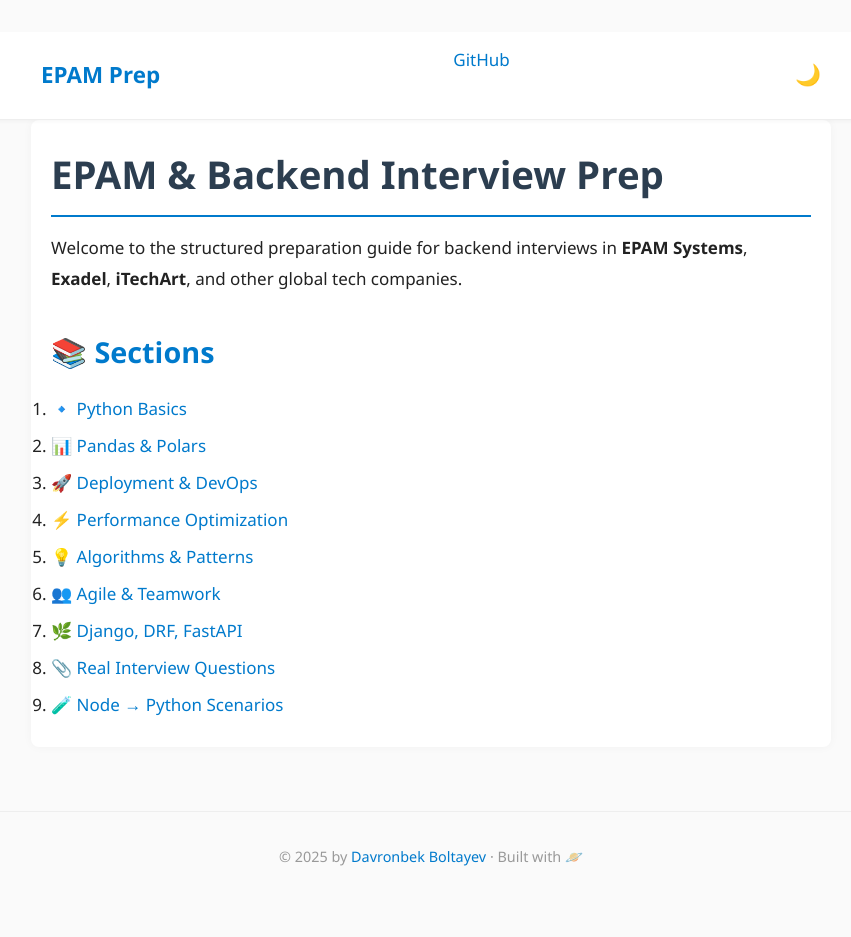
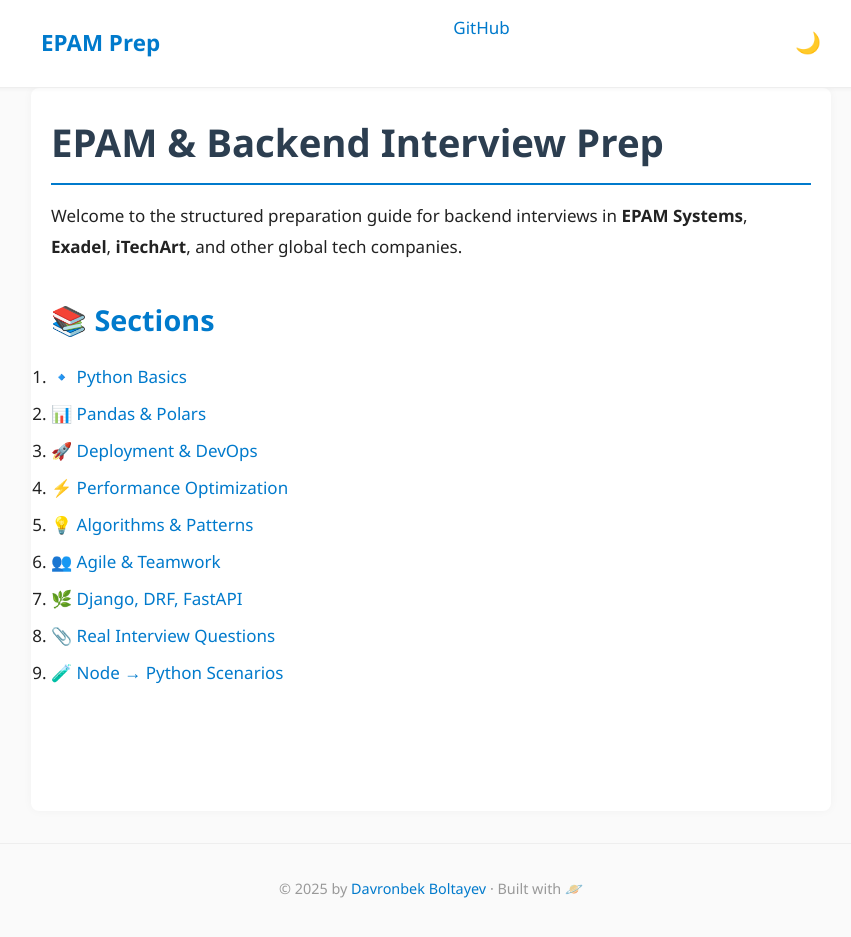
Before and after one commit to firdavsDev/epam-interview-prep, a Jekyll site: the page built from docs/index.md, in a window 1280 px wide and 950 px high. Shown: the top 937 px of the window, without its empty margins (209-1060 px from the left). Built offline with Jekyll 4.4.1, drawn with Linux system fonts in a browser that asks for light colours.

Commit message:
Fix layout spacing for main and footer

```diff
--- a/docs/assets/main.css
+++ b/docs/assets/main.css
@@ -7,18 +7,23 @@
 
 /* === BODY LAYOUT === */
 body {
+    min-height: 100vh;
+    display: flex;
+    flex-direction: column;
+    transition: background-color 0.3s, color 0.3s;
     font-family: 'Segoe UI', 'Helvetica Neue', sans-serif;
     font-size: 17px;
     line-height: 1.8;
     background-color: #fafafa;
     color: #222;
-    padding: 2rem;
 }
+
 
 /* === MAIN WRAPPER === */
 main {
+    flex: 1;
     max-width: 780px;
-    margin: auto;
+    margin: 2rem auto;
     padding: 2rem;
     background-color: #ffffff;
     border-radius: 8px;
@@ -170,7 +175,7 @@ th {
 /* === FOOTER === */
 .footer {
     text-align: center;
-    margin-top: 4rem;
+    margin-top: 2rem;
     padding: 2rem 1rem;
     color: #999;
     font-size: 0.9rem;
@@ -226,6 +231,12 @@ body.dark .footer {
     color: #aaa;
 }
 
+/* === DARK MODE FOOTER TWEAK === */
+body.dark .footer {
+    background-color: #121212;
+    border-top: 1px solid #333;
+}
+
 /* === Dark Mode Button === */
 .dark-toggle {
     background: none;
```
